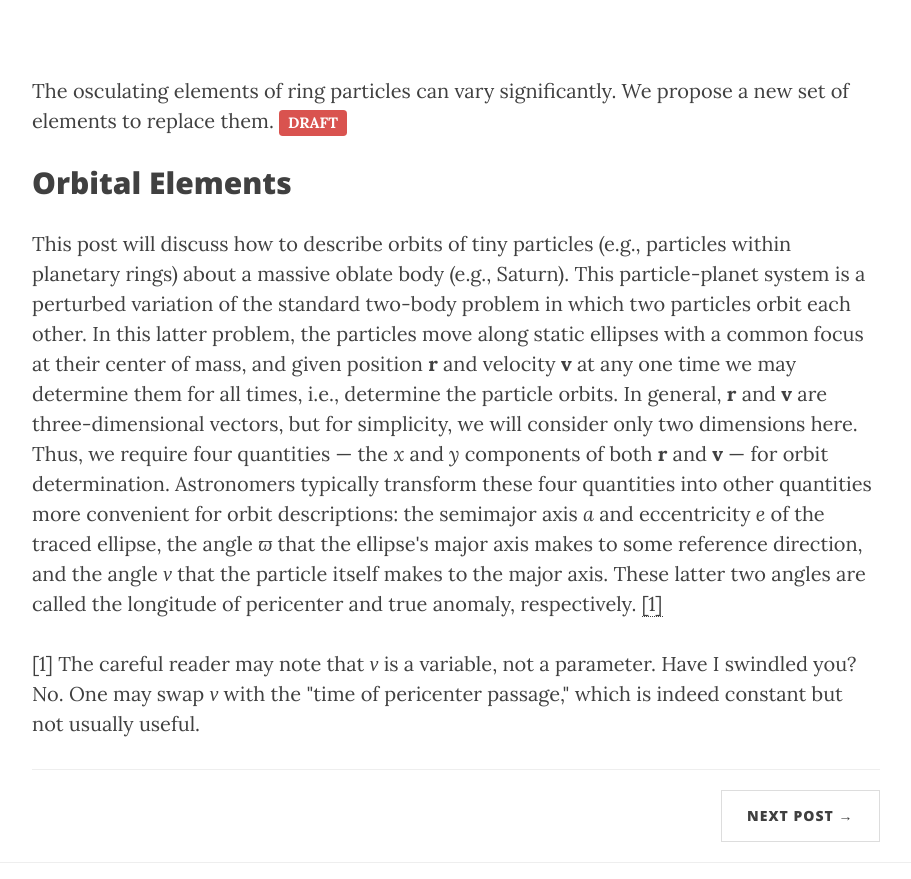
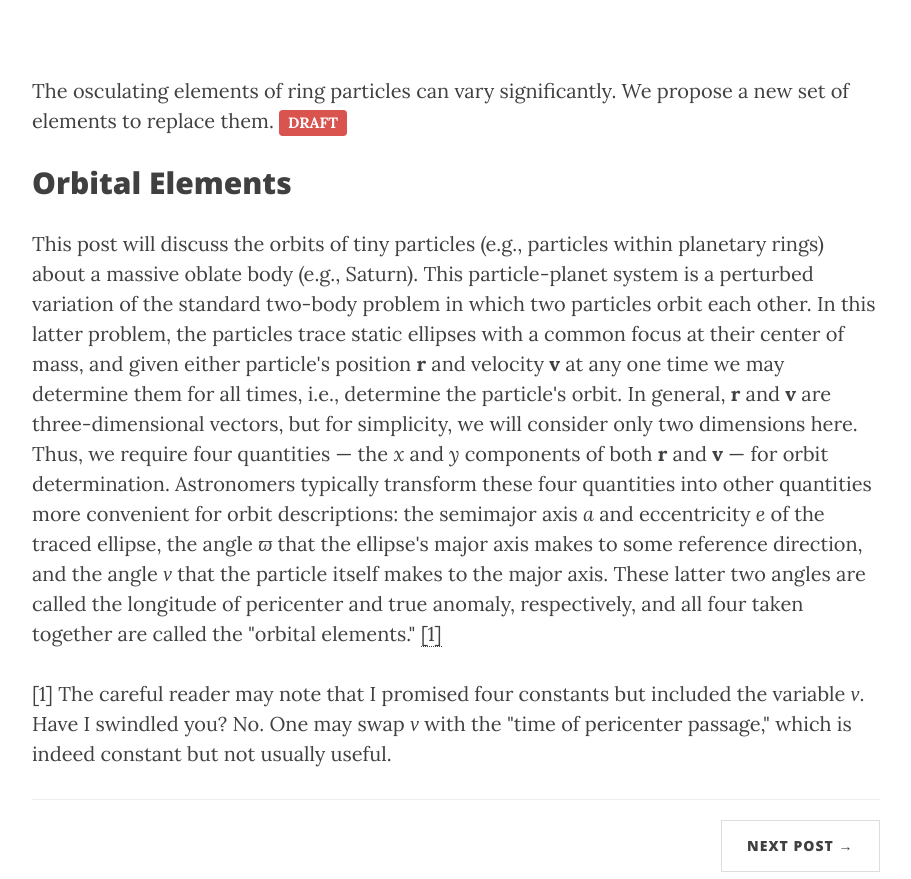
Before and after one commit to trimlinger/trimlinger.github.io, a Jekyll site: the page built from _posts/2022-11-28-geo_elements.markdown, in a window 1280 px wide, cut to the strip 318-1197 px from the top of the page. Shown: the whole strip, without its empty margins (233-1144 px from the left). Built offline with Jekyll 4.4.1, drawn with Linux system fonts in a browser that asks for light colours; nearby versions of some CDN libraries; a script that is not in the unit is left out.

Commit message:
Update 2022-11-28-geo_elements.markdown

```diff
--- a/_posts/2022-11-28-geo_elements.markdown
+++ b/_posts/2022-11-28-geo_elements.markdown
@@ -12,10 +12,10 @@ The osculating elements of ring particles can vary significantly. We propose a n
 
 ## Orbital Elements
 <p>
-This post will discuss how to describe orbits of tiny particles (e.g., particles within planetary rings) about a massive oblate body (e.g., Saturn).
-This particle-planet system is a perturbed variation of the standard two-body problem in which two particles orbit each other. In this latter problem, the particles move along static ellipses with a common focus at their center of mass, and given position <strong>r</strong> and velocity <strong>v</strong> at any one time we may determine them for all times, i.e., determine the particle orbits. In general, <strong>r</strong> and <strong>v</strong> are three-dimensional vectors, but for simplicity, we will consider only two dimensions here. Thus, we require four quantities &mdash; the <em>x</em> and <em>y</em> components of both <strong>r</strong> and <strong>v</strong> &mdash; for orbit determination. Astronomers typically transform these four quantities into other quantities more convenient for orbit descriptions: the semimajor axis <em>a</em> and eccentricity <em>e</em> of the traced ellipse, the angle <em>&varpi;</em> that the ellipse's major axis makes to some reference direction, and the angle <em>&nu;</em> that the particle itself makes to the major axis. These latter two angles are called the longitude of pericenter and true anomaly, respectively. <a href="#footnote-1">[1]</a>
+This post will discuss the orbits of tiny particles (e.g., particles within planetary rings) about a massive oblate body (e.g., Saturn).
+This particle-planet system is a perturbed variation of the standard two-body problem in which two particles orbit each other. In this latter problem, the particles trace static ellipses with a common focus at their center of mass, and given either particle's position <strong>r</strong> and velocity <strong>v</strong> at any one time we may determine them for all times, i.e., determine the particle's orbit. In general, <strong>r</strong> and <strong>v</strong> are three-dimensional vectors, but for simplicity, we will consider only two dimensions here. Thus, we require four quantities &mdash; the <em>x</em> and <em>y</em> components of both <strong>r</strong> and <strong>v</strong> &mdash; for orbit determination. Astronomers typically transform these four quantities into other quantities more convenient for orbit descriptions: the semimajor axis <em>a</em> and eccentricity <em>e</em> of the traced ellipse, the angle <em>&varpi;</em> that the ellipse's major axis makes to some reference direction, and the angle <em>&nu;</em> that the particle itself makes to the major axis. These latter two angles are called the longitude of pericenter and true anomaly, respectively, and all four taken together are called the "orbital elements." <a href="#footnote-1">[1]</a>
 </p>
-<p id="footnote-1">[1] The careful reader may note that <em>&nu;</em> is a variable, not a parameter. Have I swindled you? No. One may swap <em>&nu;</em> with the "time of pericenter passage," which is indeed constant but not usually useful.</p>
+<p id="footnote-1">[1] The careful reader may note that I promised four constants but included the variable <em>&nu;</em>. Have I swindled you? No. One may swap <em>&nu;</em> with the "time of pericenter passage," which is indeed constant but not usually useful.</p>
 <p>
 
 </p>
```
